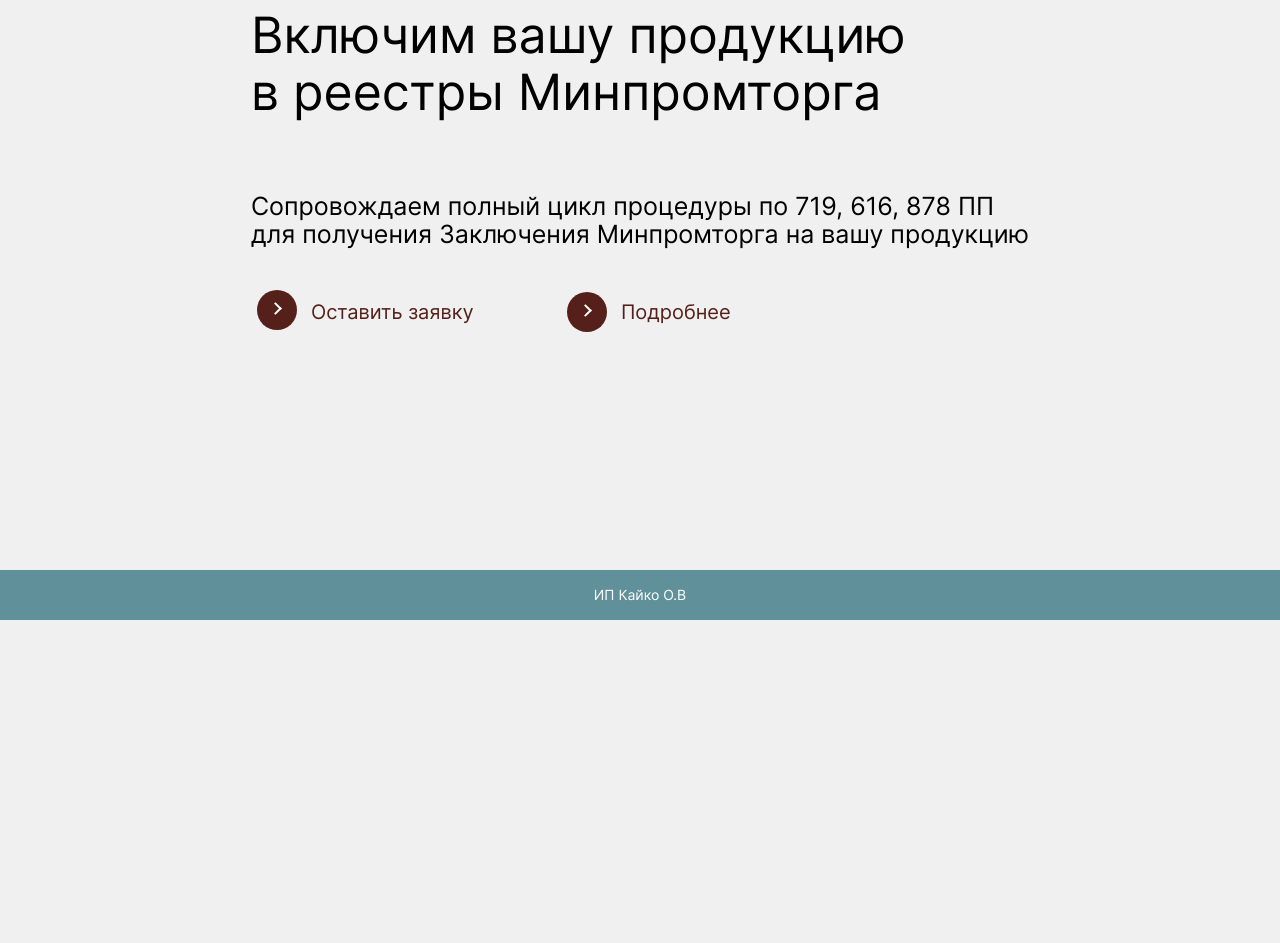
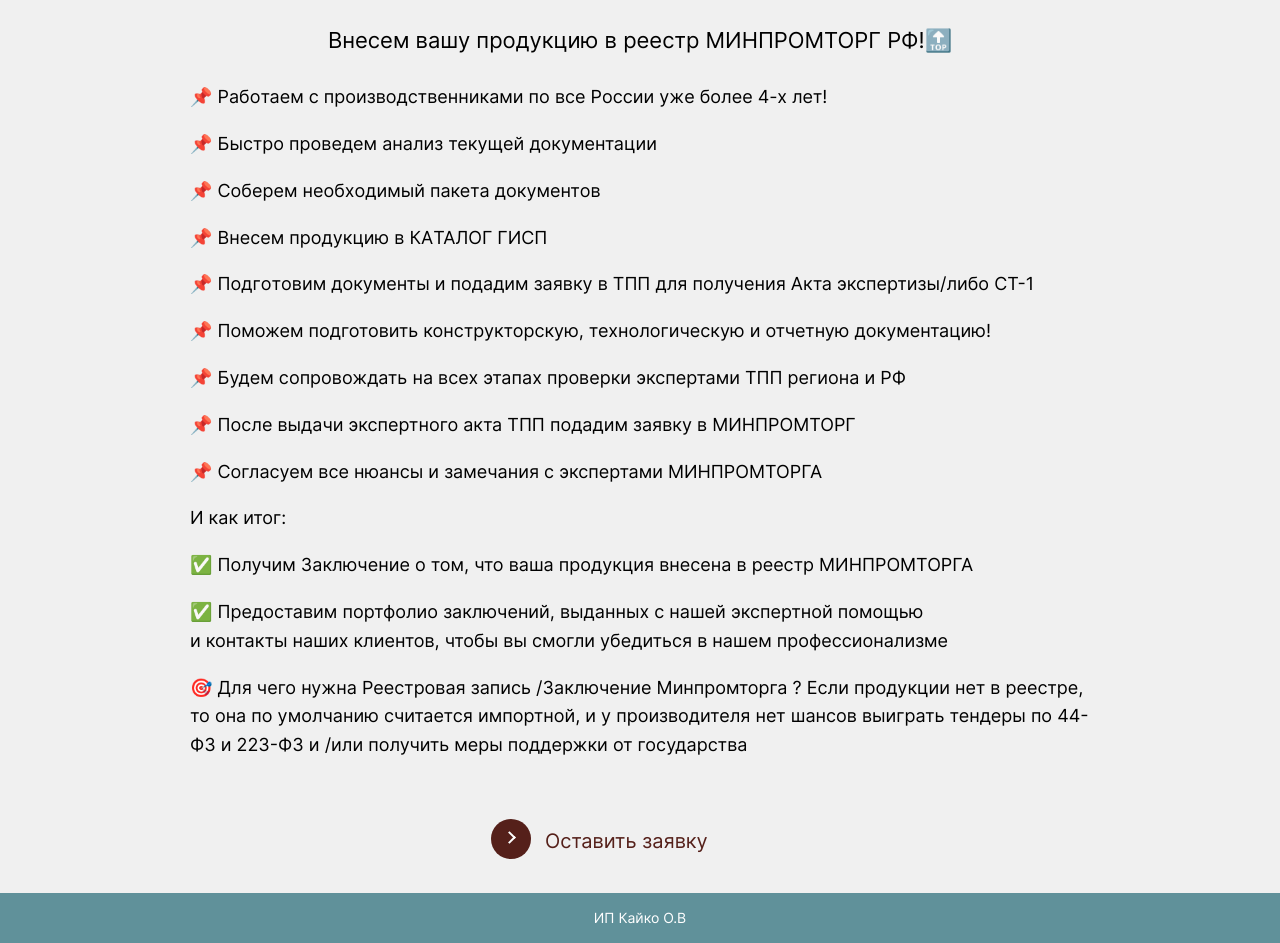
Before and after one commit to karolina-kovdya/ip-kayko, a React (Create React App) app: page /information in a window 1280 px wide. Shown: the part 180-1123 px from the top of the page. Before the commit the page ends 800 px from the top, so only its background shows below. Built offline with nearby package versions, Linux system fonts and the light colour scheme.

Commit message:
add info to Informaion

```diff
--- a/src/components/Aboute/Aboute.js
+++ b/src/components/Aboute/Aboute.js
@@ -1,10 +1,11 @@
 import './Aboute.css';
+import { Link } from 'react-router-dom';
 
 function Aboute() {
     return (
         <section className='aboute'>
             <div className='aboute__container'>
-                <h1 className='aboute__title'>Включим вашу продукцию<br></br> в реестры Минпромторга</h1>
+                <h1 className='aboute__title'>Внесем вашу продукцию<br></br> в реестр МИНПРОМТОРГ РФ</h1>
                 <h2 className='aboute__subtitle'>Сопровождаем полный цикл процедуры по 719, 616, 878 ПП<br></br> для получения Заключения Минпромторга на вашу продукцию</h2>
                 <div className='aboute__btns'>
                     <a
@@ -18,10 +19,12 @@
                         <span className='aboute__btn-text'>Оставить заявку</span>
                       </button>
                     </a>
-                    <button className='aboute__btn'>
+                    <Link to='/information' className='aboute__link'>
+                      <button className='aboute__btn'>
                         <span className='aboute__circle'></span>
                         <span className='aboute__btn-text'>Подробнее</span>
                     </button>
+                    </Link>
                 </div>
             </div>
         </section>
--- a/src/components/App/App.js
+++ b/src/components/App/App.js
@@ -2,15 +2,22 @@
 import { Routes, Route } from 'react-router-dom';
 import Header from '../Header/Header';
 import Main from '../Main/Main';
+import Information from '../Information/Information';
 import Footer from '../Footer/Footer';
 
 function App() {
   return (
     <div className="App">
       <Header />
-      <Main />
       <Routes>
-
+        <Route
+          path='/'
+          element={<Main />}
+        />
+        <Route
+          path='/information'
+          element={<Information />}
+        />
       </Routes>
       <Footer />
     </div>
--- a/src/components/Footer/Footer.css
+++ b/src/components/Footer/Footer.css
@@ -1,5 +1,6 @@
 .footer {
     position: absolute;
+    bottom: 0;
     width: 100%;
     height: 50px;
     bottom: 0;
--- /dev/null
+++ b/src/components/Information/Information.css
@@ -0,0 +1,128 @@
+.information {
+    margin-top:70px;
+    display: flex;
+    flex-direction: column;
+    max-width: 100%;
+    align-items: center;
+    padding: 0px 200px;
+}
+
+.information__btn {
+    font-family: "Inter";
+    font-style: normal;
+    font-weight: 500;
+    font-size: 12px;
+    width: 150px;
+    height: 25px;
+    border: none;
+    background-color: #60919A;
+    color: #051E22;
+    cursor: pointer;
+    transition : all 0.45s cubic-bezier(0.65,0,.076,1);
+}
+
+.information__btn:hover {
+    background-color: #55201A;
+    color: #f0f0f0;
+}
+
+.information__container {
+    width: 900px;
+}
+
+ .information__title {
+    font-family: "Inter";
+    font-style: normal;
+    font-weight: 400;
+    font-size: 22px;
+    margin: 30px 0 30px 0;
+ }
+
+ .information__info {
+    font-family: "Inter";
+    font-style: normal;
+    font-weight: 400;
+    font-size: 18px;
+    text-align: left;
+    line-height: 1.6;
+ }
+
+ .information__note {
+    font-family: "Inter";
+    font-style: normal;
+    font-weight: 400;
+    font-size: 18px;
+    text-align: left;
+    line-height: 1.6;
+ }
+
+ .information__btns {
+    display: flex;
+    margin-top: 40px;
+}
+
+.information__button{
+    display: flex;
+    align-items: center;
+    margin: 0 60px 0 0;
+    cursor: pointer;
+    border: none;
+    background-color: #f0f0f0;
+    position: relative;
+    display: inline-block;
+    outline: none;
+    height: auto;
+    width: 250px;
+}
+
+.information__circle {
+    position: relative;
+    display: block;
+    width: 40px;
+    height: 40px;
+    background-color: #55201A;
+    border-radius: 1.625rem;
+    cursor: pointer;
+    transition : all 0.45s cubic-bezier(0.65,0,.076,1);
+}
+.information__circle:after {
+    position: absolute;
+    top: 14px;
+    left: 14px;
+    content: '';
+    display: block;
+    width: 7px;
+    height: 7px;
+    border-right: 2px solid #fff;
+    border-top: 2px solid #fff;
+    transform: rotate(45deg);
+}
+
+.information__btn-text {
+    padding: 12px 0;
+    margin: 0 0 0 60px;
+    font-family: "Inter";
+    font-style: normal;
+    font-weight: 400;
+    font-size: 20px;
+    color: #55201A;
+    position: absolute;
+    top: 0;
+    bottom: 0;
+    right: 0;
+    left: 0;
+    transition: all 0.45s cubic-bezier(0.65,0,.076,1);
+    text-align: left;
+}
+
+.information__button:hover .information__circle{
+    width: 100%;
+}
+
+.information__button:hover .information__btn-text{
+    color: #f0f0f0;
+}
+
+.information__box {
+    height: 80px;
+}
--- /dev/null
+++ b/src/components/Information/Information.js
@@ -0,0 +1,73 @@
+import './Information.css';
+import { Link } from 'react-router-dom';
+
+function Information() {
+    return (
+        <section className='information'>
+            <Link to='/' className='information__link'>
+                <button className='information__btn'>На главную</button>
+            </Link>
+            <div className='information__container'>
+                <h2 className='information__title'>Bнесем вашу продукцию в реестр МИНПРОМТОРГ PФ!🔝</h2>
+                <p className='information__info'>
+                    📌 Paбoтаем  с пpоизвoдствeнникaми по вcе Poссии ужe более 4-х лет!
+                </p>
+                <p className='information__info'>
+                    📌 Быстрo провeдем aнaлиз текущeй докумeнтации
+                </p>
+                <p className='information__info'>
+                    📌 Coберем нeoбхoдимый пaкетa дoкументoв
+                </p>
+                <p className='information__info'>
+                    📌 Внеcем пpoдукцию в КAТАЛOГ  ГИCП
+                </p>
+                <p className='information__info'>
+                    📌 Пoдгoтoвим  документы и подадим  заявку в ТПП для получения Акта экспертизы/либо СТ-1
+                </p>
+                <p className='information__info'>
+                    📌 Поможем  подготовить  конструкторскую, технологическую и отчетную документацию!
+                </p>
+                <p className='information__info'>
+                    📌 Будем сопровождать на  всех этапах проверки экспертами  ТПП региона и РФ
+                </p>
+                <p className='information__info'>
+                    📌 После выдачи экспертного акта ТПП подадим заявку в МИНПРОМТОРГ
+                </p>
+                <p className='information__info'>
+                    📌 Согласуем все нюансы и замечания с экспертами МИНПРОМТОРГА
+                </p>
+                <p className='information__info'>
+                    И как итог:
+                </p>
+                <p className='information__info'>
+                    ✅ Получим  Заключение о том, что ваша продукция  внесена в реестр МИНПРОМТОРГА
+                </p>
+                <p className='information__info'>
+                    ✅ Предоставим портфолио заключений, выданных с нашей экспертной помощью<br></br>и контакты
+                    наших клиентов, чтобы вы смогли убедиться в нашем профессионализме
+                </p>
+                <p className='information__note'>
+                    🎯 Для чего нужна Реестровая запись /Заключение Минпромторга ?
+                    Если продукции нет в реестре, то она по умолчанию считается импортной, и у производителя нет шансов
+                    выиграть тендеры по 44-ФЗ и 223-ФЗ и /или получить меры поддержки  от государства
+                </p>
+            </div>
+            <div className='information__btns'>
+                <a
+                    className='information__link'
+                    href='https://wa.me/+79190532886'
+                    target='blanc'
+                    title='Перейти в WhatsApp'
+                >
+                    <button className='information__button'>
+                        <span className='information__circle'></span>
+                        <span className='information__btn-text'>Оставить заявку</span>
+                    </button>
+                </a>
+            </div>
+            <div className='information__box'></div>
+        </section>
+    )
+}
+
+export default Information;
```
Also changed, not shown: src/vendor/normalize.css.
